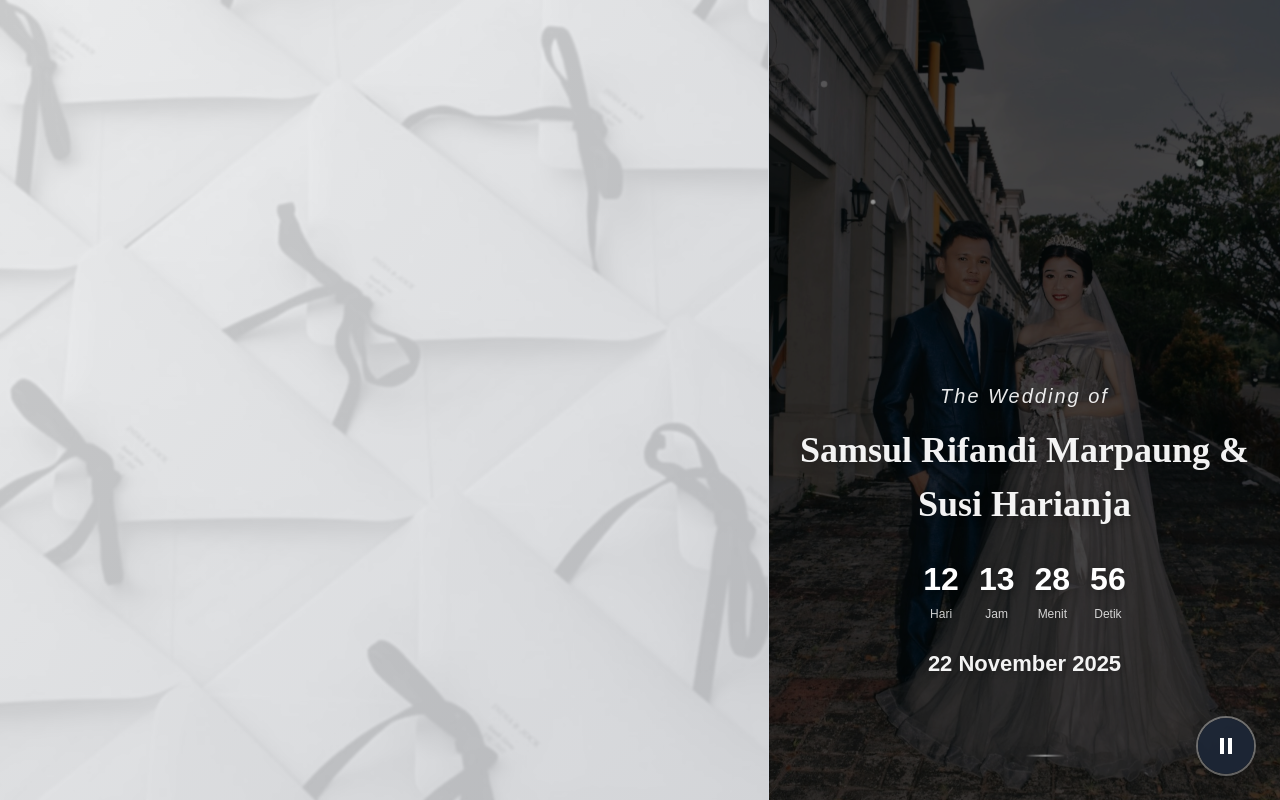
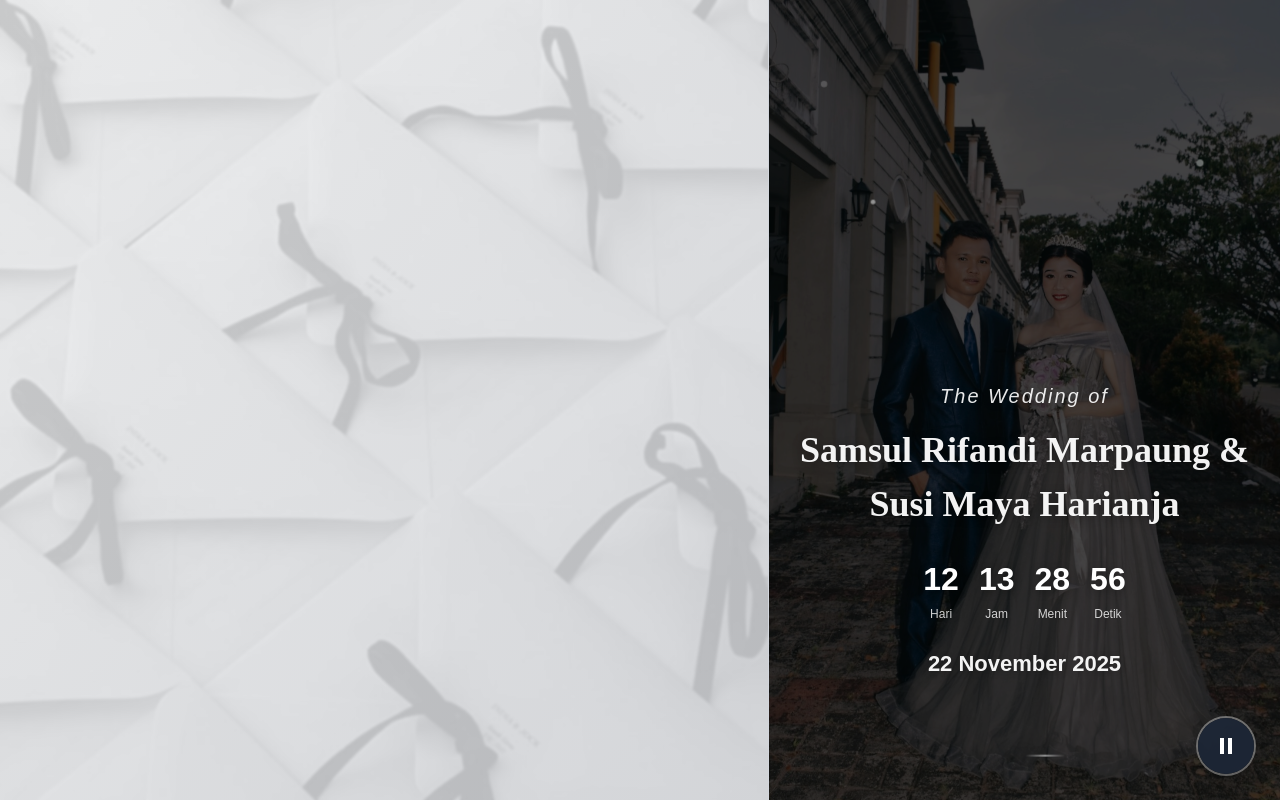
Before and after one commit to endo22/SamsulSusiWedding, a Next.js app: page / in a window 1280 px wide. Both pictures are taken after a click on the button "BUKA UNDANGAN". Built offline with nearby package versions, Linux system fonts and the light colour scheme.

Commit message:
Add files via upload

```diff
--- a/src/app/components/MainContent.tsx
+++ b/src/app/components/MainContent.tsx
@@ -18,7 +18,7 @@ export default function MainContent() {
       {/* Content overlay */}
       <div className="relative z-10 text-center animate-fade-in px-3 sm:px-4 lg:px-0">
         <h1 className="text-3xl sm:text-4xl lg:text-6xl font-bold text-gray-800 mb-2 sm:mb-4 font-serif tracking-wider animate-zoom-in-delay-1 drop-shadow-lg">
-          Samsul Rifandi Marpaung & Susi Harianja
+          Samsul Rifandi Marpaung & Susi Maya Harianja
         </h1>
         <p className="text-base sm:text-lg lg:text-xl text-gray-600 mb-4 sm:mb-6 lg:mb-8 font-light animate-slide-up-delay-2 drop-shadow-md animate-pulse-gentle">Sabtu, 22 November 2025</p>
       </div>
--- a/src/app/components/OverlayOpening.tsx
+++ b/src/app/components/OverlayOpening.tsx
@@ -186,7 +186,7 @@ export default function OverlayOpening({ visible, onClose }: OverlayOpeningProps
         }}>The Wedding of</div>
         <div style={{
           color: 'white', fontSize: isMobile ? 28 : 36, fontWeight: 700, fontFamily: 'serif', margin: '4px 0 8px 0', textShadow: '0 2px 12px rgba(0,0,0,0.35)', opacity: 0.95, textAlign: 'center'
-        }}>Samsul Rifandi Marpaung & Susi Harianja</div>
+        }}>Samsul Rifandi Marpaung & Susi Maya Harianja</div>
 
         {/* Countdown Timer */}
         <div style={{
--- a/src/app/components/ProfileCards.tsx
+++ b/src/app/components/ProfileCards.tsx
@@ -68,7 +68,7 @@ export default function ProfileCards() {
   const brideProfile: ProfileData = {
     title: "Profil Pengantin Wanita",
     name: "Wanita",
-    fullName: "Susi Harianja",
+    fullName: "Susi Maya Harianja",
     parents: "Bapak Halomoan Harianja & Ibu Ruslina Br Tampubolon",
     quote:
       "Cinta sejati adalah kebahagiaan yang dibagi berdua dalam setiap langkah kehidupan",
--- a/src/app/components/RightPanel.tsx
+++ b/src/app/components/RightPanel.tsx
@@ -68,7 +68,7 @@ export default function RightPanel() {
             <div className="w-16 sm:w-24 h-0.5 bg-gradient-to-r from-transparent via-white to-transparent mx-auto mb-3 sm:mb-4 opacity-60"></div>
 
             {/* Wedding couple names */}
-            <h3 className="text-base sm:text-lg font-serif font-bold mb-1 sm:mb-2 opacity-90">Samsul Rifandi Marpaung & Susi Harianja</h3>
+            <h3 className="text-base sm:text-lg font-serif font-bold mb-1 sm:mb-2 opacity-90">Samsul Rifandi Marpaung & Susi Maya Harianja</h3>
 
             {/* Wedding date */}
             <p className="text-xs sm:text-sm text-gray-300 mb-2 sm:mb-3 font-medium">
```
